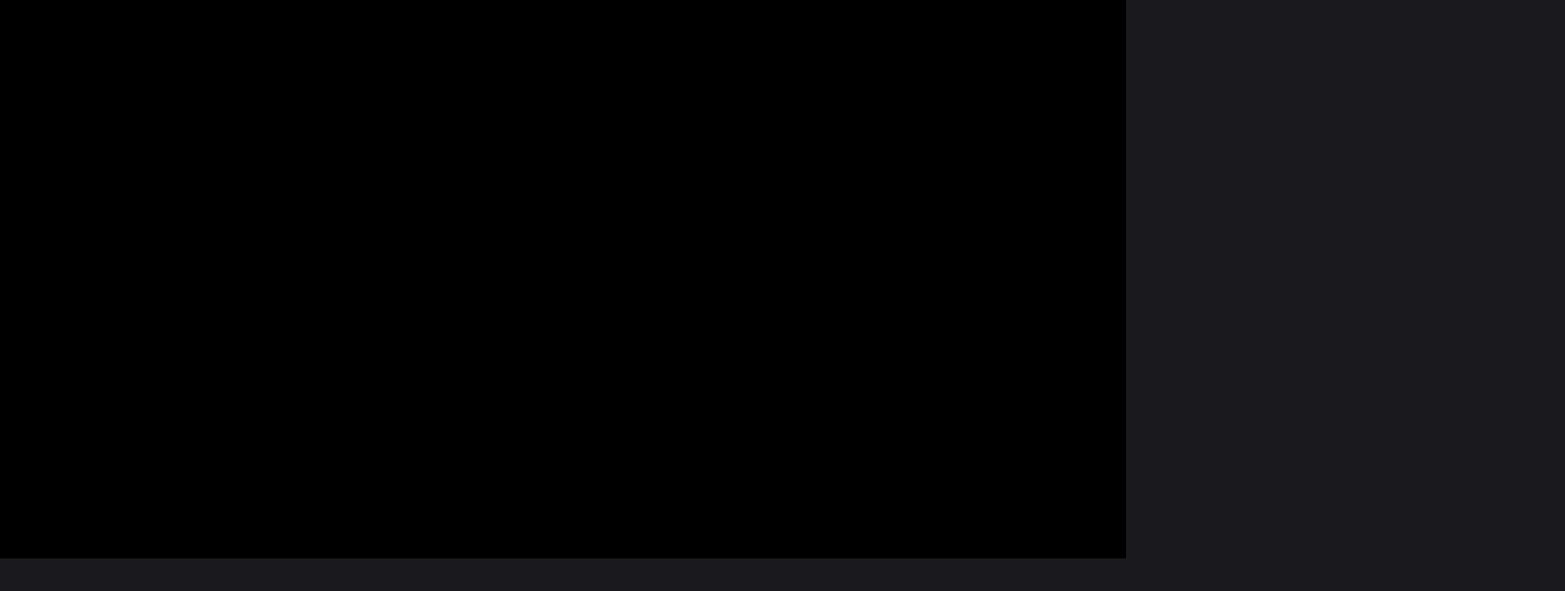
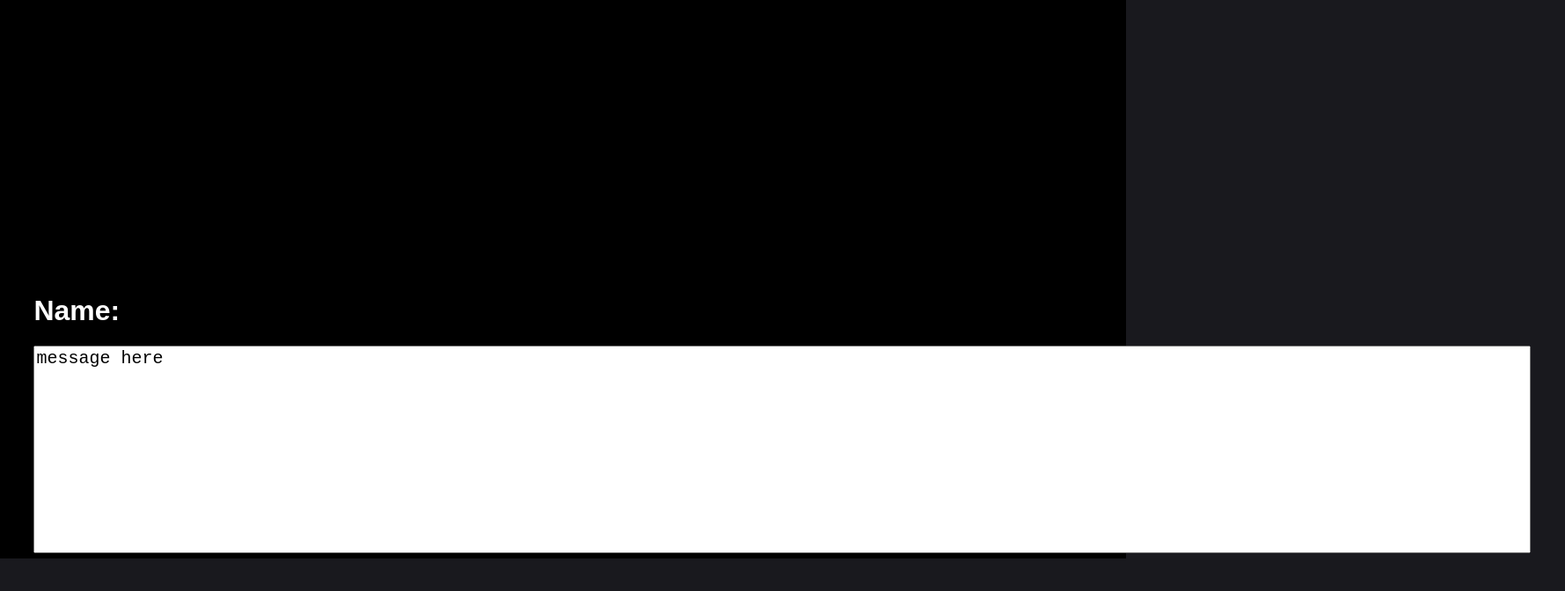
Before and after one commit to SolitaryHacks/LostSolitary, a React (Vite) app in the folder client/: page / in a window 1280 px wide. Shown: the part 165-837 px from the top of the page at 88% size, 1779 px wide, since content can reach past the window. Before the commit the page ends 800 px from the top, so only its background shows below. Built offline with nearby package versions, Linux system fonts and the light colour scheme.

Commit message:
added textbox to 2d area

```diff
--- a/client/src/App.css
+++ b/client/src/App.css
@@ -15,9 +15,22 @@ canvas#threejs {
   width: 100%;
   height: 100%;
 
-  position: fixed;
+  position: relative;
 
   color: white;
 
   z-index: 2;
 }
+
+.text-overlay {
+	position: absolute;
+	top: 55%;
+  padding: 3%;
+}
+
+.dialogArea {
+  font-size: 20px;
+  resize: none;
+  outline: none;
+  user-select: none;
+}
--- a/client/src/App.tsx
+++ b/client/src/App.tsx
@@ -1,4 +1,5 @@
 import { useEffect, useRef } from 'react'
+import React from 'react';
 import './App.css'
 import main3d from './3d/main'
 
@@ -16,7 +17,17 @@ export default function App() {
         <canvas ref={CanvasRef} id="threejs"></canvas>
         <div className="area-2d">
             {/* 2d stuff goes here vvvvvv */}
-            2d stuff
+            <div className="text-overlay">
+                <label>
+                    <h1 className='name'>Name:</h1>
+                    <textarea className='dialogArea' readOnly
+                        name="dialog"
+                        defaultValue="message here"
+                        rows={10}
+                        cols={140}
+                    />
+                </label>
+            </div>
         </div>
     </>
 }
```
Also changed, not shown: client/src/index.css (line endings or trailing spaces), 1 other file (tests, documents, lock files or other folders).
